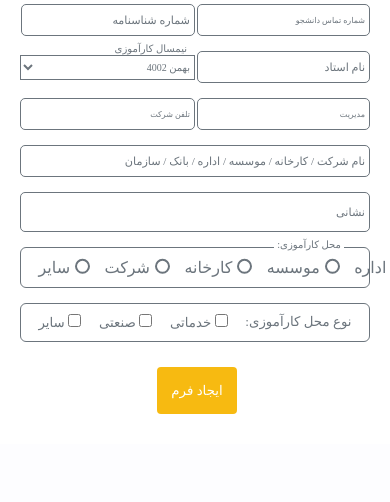
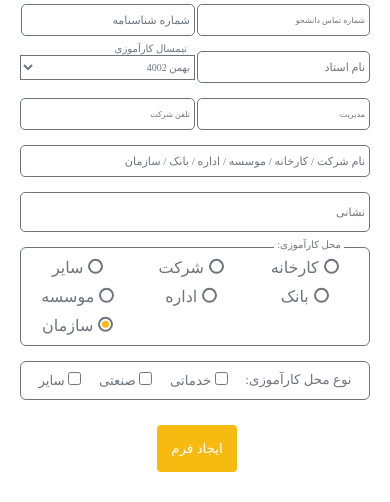
Before and after one commit to zahra16toa/form, a PHP site: page / in a window 390 px wide; the page is wider, and only the part inside the window is pictured. Shown: the part 577-1079 px from the top of that part. Before the commit the page ends 991 px from the top of that part, so only its background shows below. Run offline with PHP 8.4, Linux system fonts and the light colour scheme; some web fonts are replaced.

Commit message:
adedd backend codes for learning work plase & responsived them

```diff
--- a/index.php
+++ b/index.php
@@ -185,38 +185,38 @@
     <div>
         <span class="input-form">
         <span class="radio-span">
-            <label class="radio-label" for="more"> سایر
-                <input type="radio" name="work" class="learning-work-radio" required id="more" value=" " />
+            <label class="radio-label" for="More"> سایر
+                <input type="radio" name="work" class="learning-work-radio" required id="More" value="سایر" />
             </label>
         </span>
         <span class="radio-span">
             <label class="radio-label" for="Company"> شرکت
-                <input type="radio" name="work" class="learning-work-radio" required id="Company" value="" />
+                <input type="radio" name="work" class="learning-work-radio" required id="Company" value="شرکت" />
             </label>
         </span>
         <span class="radio-span">
             <label class="radio-label" for="industrialCompany"> کارخانه
-                <input type="radio" name="work" class="learning-work-radio" required id="industrialCompany" value=" " />
+                <input type="radio" name="work" class="learning-work-radio" required id="industrialCompany" value="کارخانه" />
             </label>
         </span>
         <span class="radio-span">
             <label class="radio-label" for="association"> موسسه
-                <input type="radio" name="work" class="learning-work-radio" required id="association" value=" " />
+                <input type="radio" name="work" class="learning-work-radio" required id="association" value="موسسه" />
             </label>
         </span>
         <span class="radio-span">
             <label class="radio-label" for="edare"> اداره
-                <input type="radio" name="work" class="learning-work-radio" required id="edare" value=" " />
+                <input type="radio" name="work" class="learning-work-radio" required id="edare" value="اداره" />
             </label>
         </span>
         <span class="radio-span">
             <label class="radio-label" for="bank"> بانک
-                <input type="radio" name="work" class="learning-work-radio" required id="bank" value=" " />
+                <input type="radio" name="work" class="learning-work-radio" required id="bank" value="بانک" />
             </label>
         </span>
         <span class="radio-span">
             <label class="radio-label" for="sazman"> سازمان
-                <input type="radio" name="work" class="learning-work-radio" required id="sazman" value=" " checked/>
+                <input type="radio" name="work" class="learning-work-radio" required id="sazman" value="سازمان" checked/>
             </label>
         </span>
 
--- a/style.css
+++ b/style.css
@@ -310,6 +310,11 @@ form > div:nth-child(12){
  body > form > div:nth-child(11) > span > label{
     right: 20;
  }
+ body > form > div:nth-child(11) > span{
+    display: grid;
+    grid-template-columns: repeat(auto-fit, 86px);
+    gap: 10px;
+ }
 /* media queries */
 @media (max-width: 700px) {
     .form-title{
```
Also changed, not shown: form.php (+7 -6 lines).
